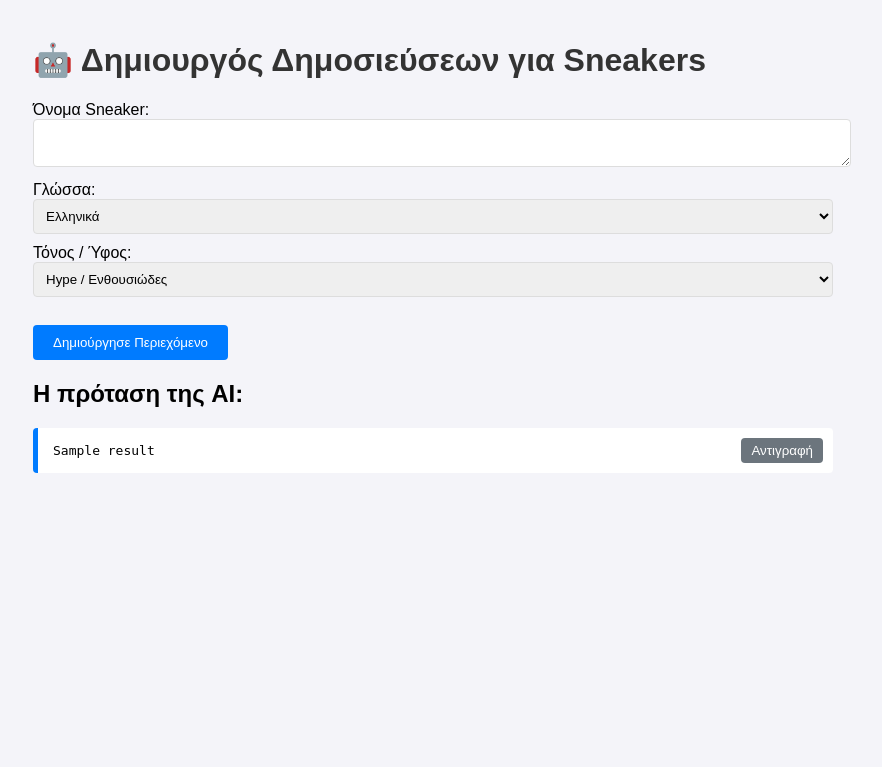
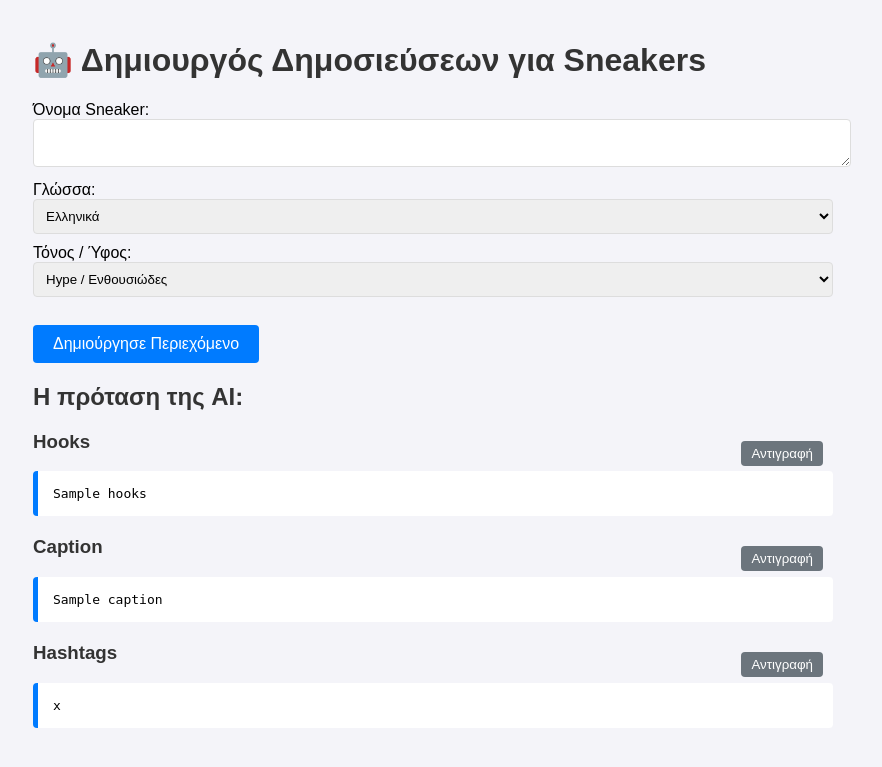
Before and after one commit to ster4runsneakers/sneaker-post-generator, a Flask app: template templates/index.html in a window 1280 px wide. Shown: the top 767 px of the page, without its empty margins (207-1089 px from the left). Run offline with Flask 3, Linux system fonts and the light colour scheme; the template is opened without the code that fills it: most values are stand-ins (such as "Sample title", 1, 10 or a date in 2020).

Commit message:
Add separate sections for content

```diff
--- a/app.py
+++ b/app.py
@@ -2,6 +2,7 @@ import os
 from dotenv import load_dotenv
 import google.generativeai as genai
 from flask import Flask, render_template, request
+import re # Εισάγουμε μια νέα βιβλιοθήκη για την επεξεργασία κειμένου
 
 # --- Αρχικοποίηση ---
 app = Flask(__name__)
@@ -10,44 +11,63 @@ load_dotenv()
 api_key = os.getenv("GOOGLE_API_KEY")
 genai.configure(api_key=api_key)
 
-# Η συνάρτηση τώρα δέχεται και τον τόνο ως παράμετρο
-def generate_post_for_sneaker(sneaker_name, language, tone):
+# Η συνάρτηση που καλεί την AI (παραμένει ίδια)
+def call_ai(sneaker_name, language, tone):
     model = genai.GenerativeModel('gemini-1.5-flash')
 
-    # Το prompt τώρα περιλαμβάνει και τη μεταβλητή του τόνου
     prompt = f"""
     Create a complete social media post for the "{sneaker_name}" sneaker.
     The tone of the post should be **{tone}**.
 
-    Please provide the following in the {language} language:
-    1.  Three (3) different, catchy hooks.
-    2.  One (1) engaging caption.
-    3.  Five (5) relevant hashtags.
+    Please provide the following in the {language} language, using these exact headers:
+    HOOKS:
+    [List of 3 hooks here]
 
-    Structure the response clearly.
+    CAPTION:
+    [The caption text here]
+
+    HASHTAGS:
+    [List of 5 hashtags here]
     """
     try:
         response = model.generate_content(prompt)
         return response.text
     except Exception as e:
         print(f"An error occurred: {e}")
-        return "Παρουσιάστηκε σφάλμα κατά την επικοινωνία με την AI."
+        return "Error"
+
+# ΝΕΑ ΣΥΝΑΡΤΗΣΗ για να "κόβει" το κείμενο
+def parse_ai_response(text):
+    if text == "Error":
+        return {"hooks": "Error", "caption": "Error", "hashtags": "Error"}
+
+    # Χρησιμοποιούμε απλή λογική για να βρούμε τα σημεία που μας ενδιαφέρουν
+    hooks = text.split("HOOKS:")[1].split("CAPTION:")[0].strip()
+    caption = text.split("CAPTION:")[1].split("HASHTAGS:")[0].strip()
+    hashtags = text.split("HASHTAGS:")[1].strip()
+
+    return {
+        "hooks": hooks,
+        "caption": caption,
+        "hashtags": hashtags
+    }
 
 # --- Ορισμός Σελίδων (Routes) ---
 @app.route('/', methods=['GET', 'POST'])
 def home():
-    ai_result = None
+    ai_result_parts = None
     if request.method == 'POST':
-        # Παίρνουμε όλες τις τιμές από τη φόρμα
         sneaker_name_from_form = request.form['sneaker_name']
         language_from_form = request.form['language']
         tone_from_form = request.form['tone']
 
-        # Καλούμε την AI δίνοντας και τις τρεις παραμέτρους
-        ai_result = generate_post_for_sneaker(sneaker_name_from_form, language_from_form, tone_from_form)
+        # 1. Παίρνουμε το ενιαίο κείμενο από την AI
+        raw_text_result = call_ai(sneaker_name_from_form, language_from_form, tone_from_form)
+        # 2. Το "κόβουμε" στα κομμάτια του
+        ai_result_parts = parse_ai_response(raw_text_result)
 
-    return render_template('index.html', result=ai_result)
+    # Στέλνουμε στο HTML τα κομμάτια ξεχωριστά
+    return render_template('index.html', result=ai_result_parts)
 
-# Αυτό χρειάζεται για να τρέξει η εφαρμογή
 if __name__ == '__main__':
     app.run(debug=True)
--- a/templates/index.html
+++ b/templates/index.html
@@ -6,10 +6,10 @@
     <title>Sneaker Post Generator</title>
     <style>
         body { font-family: sans-serif; max-width: 800px; margin: auto; padding: 20px; background-color: #f4f4f9; }
-        h1 { color: #333; }
+        h1, h2, h3 { color: #333; }
         textarea, select { width: 100%; padding: 8px; margin-bottom: 10px; border-radius: 4px; border: 1px solid #ddd; }
-        input[type="submit"] { background-color: #007bff; color: white; padding: 10px 20px; border: none; cursor: pointer; border-radius: 4px; }
-        .result-container { position: relative; }
+        input[type="submit"] { background-color: #007bff; color: white; padding: 10px 20px; border: none; cursor: pointer; border-radius: 4px; font-size: 16px; }
+        .result-container { position: relative; margin-bottom: 20px; }
         pre { background-color: #fff; padding: 15px; white-space: pre-wrap; word-wrap: break-word; border-left: 5px solid #007bff; border-radius: 4px; }
         .copy-button { position: absolute; top: 10px; right: 10px; background-color: #6c757d; color: white; border: none; padding: 5px 10px; cursor: pointer; border-radius: 4px; }
     </style>
@@ -19,13 +19,11 @@
     <form method="post">
         <label for="sneaker_name">Όνομα Sneaker:</label><br>
         <textarea id="sneaker_name" name="sneaker_name" required></textarea><br>
-
         <label for="language">Γλώσσα:</label><br>
         <select name="language" id="language">
             <option value="Greek">Ελληνικά</option>
             <option value="English">English</option>
         </select><br>
-
         <label for="tone">Τόνος / Ύφος:</label><br>
         <select name="tone" id="tone">
             <option value="Hype / Enthusiastic">Hype / Ενθουσιώδες</option>
@@ -33,37 +31,44 @@
             <option value="Funny">Αστείο</option>
             <option value="Informative">Ενημερωτικό</option>
         </select><br><br>
-
         <input type="submit" value="Δημιούργησε Περιεχόμενο">
     </form>
 
     {% if result %}
     <h2>Η πρόταση της AI:</h2>
+
     <div class="result-container">
-        <pre id="ai-result">{{ result }}</pre>
-        <button class="copy-button" onclick="copyText()">Αντιγραφή</button>
+        <h3>Hooks</h3>
+        <pre id="hooks-text">{{ result.hooks }}</pre>
+        <button class="copy-button" onclick="copyText('hooks-text', this)">Αντιγραφή</button>
+    </div>
+
+    <div class="result-container">
+        <h3>Caption</h3>
+        <pre id="caption-text">{{ result.caption }}</pre>
+        <button class="copy-button" onclick="copyText('caption-text', this)">Αντιγραφή</button>
+    </div>
+
+    <div class="result-container">
+        <h3>Hashtags</h3>
+        <pre id="hashtags-text">{{ result.hashtags }}</pre>
+        <button class="copy-button" onclick="copyText('hashtags-text', this)">Αντιγραφή</button>
     </div>
     {% endif %}
 
     <script>
-        function copyText() {
-            // Βρίσκει το στοιχείο με το κείμενο
-            const textToCopy = document.getElementById('ai-result').innerText;
+        function copyText(elementId, buttonElement) {
+            const textToCopy = document.getElementById(elementId).innerText;
 
-            // Χρησιμοποιεί τον browser για να αντιγράψει το κείμενο
             navigator.clipboard.writeText(textToCopy).then(() => {
-                // Όταν η αντιγραφή πετύχει, αλλάζει προσωρινά το κείμενο του κουμπιού
-                const copyButton = document.querySelector('.copy-button');
-                copyButton.innerText = 'Αντιγράφηκε!';
-
-                // Το επαναφέρει μετά από 2 δευτερόλεπτα
+                buttonElement.innerText = 'Αντιγράφηκε!';
                 setTimeout(() => {
-                    copyButton.innerText = 'Αντιγραφή';
+                    buttonElement.innerText = 'Αντιγραφή';
                 }, 2000);
             }).catch(err => {
                 console.error('Failed to copy text: ', err);
             });
         }
     </script>
-    </body>
+</body>
 </html>
```
